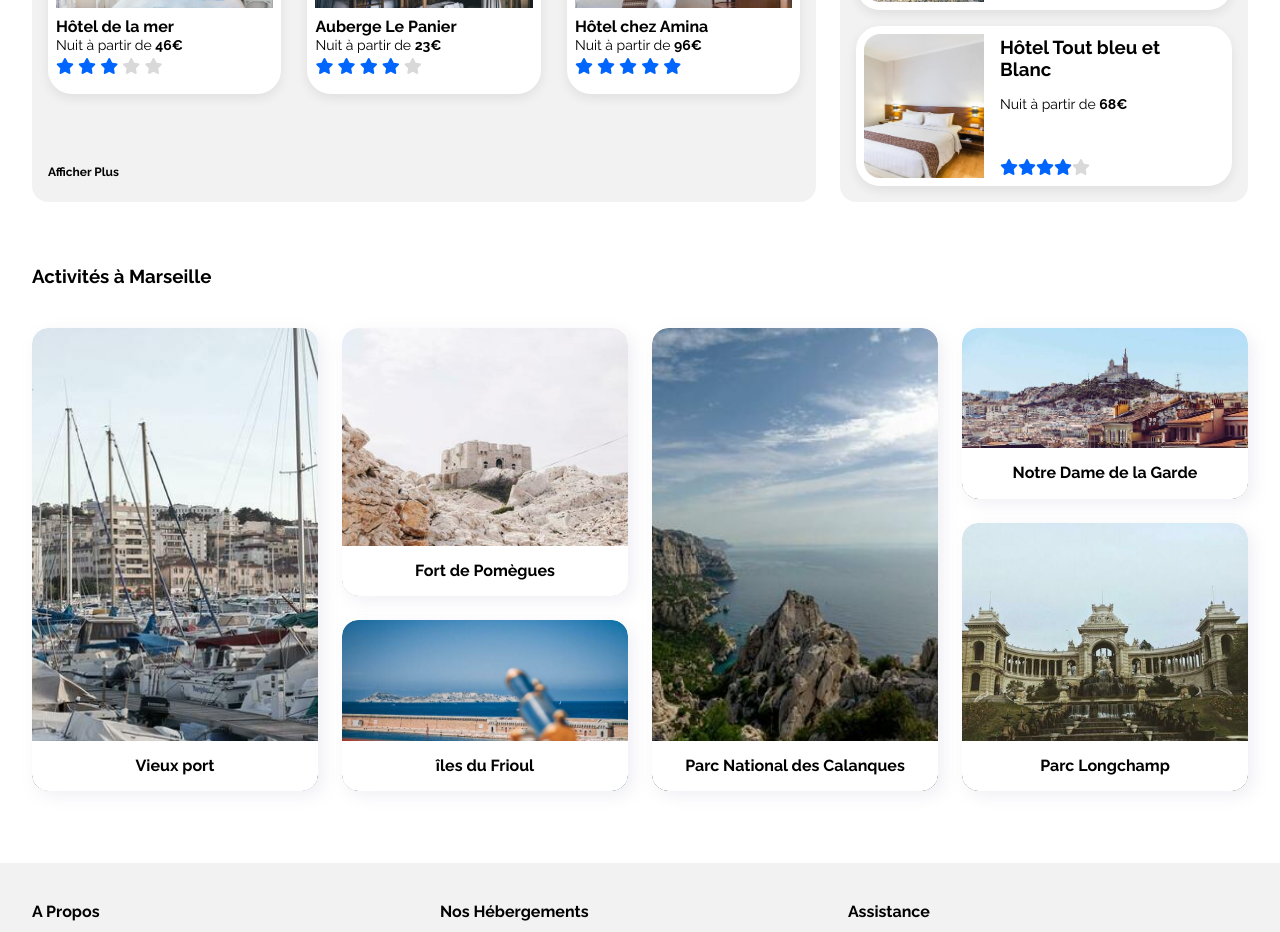
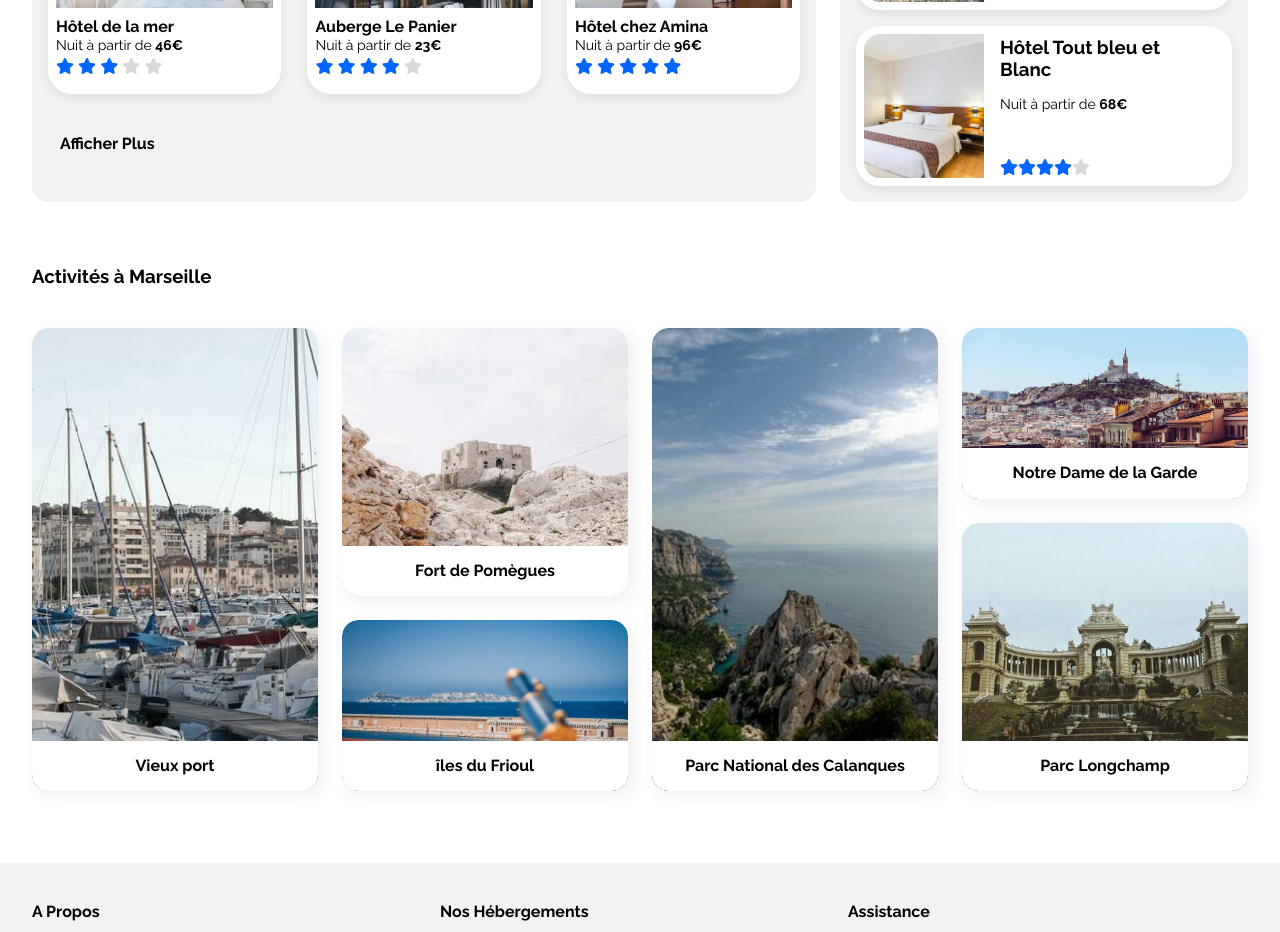
Before and after one commit to Manidoux41/booki_v5, a plain HTML site: page index.html in a window 1280 px wide. Shown: the part 900-1832 px from the top of the page. Drawn offline with Linux system fonts and the light colour scheme.

Commit message:
modif en px 4

```diff
--- a/css/lodging_flex.css
+++ b/css/lodging_flex.css
@@ -32,9 +32,10 @@
     color: var(--darkgrey);
   }
   .cityLodging a {
-    font-size: 12px;
+    padding-left: 12px ;
+    font-size: 16px;
     font-weight: 700;
-    margin-top: 56px;
+    margin-top: 25px;
   }
 
   /***************************City Lodging***************************************/
```
